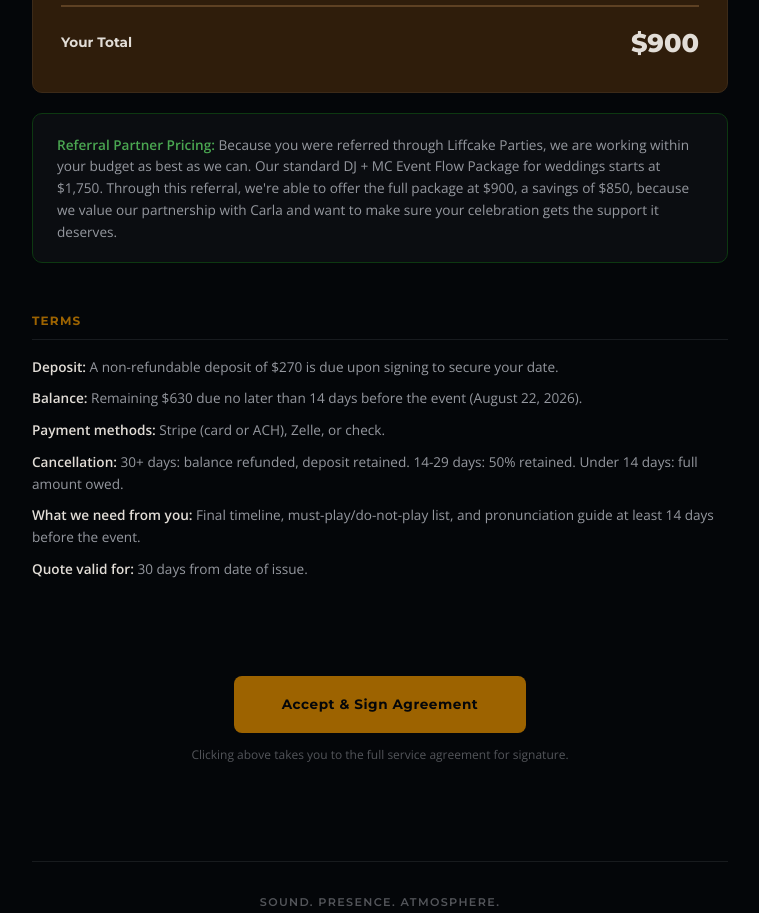
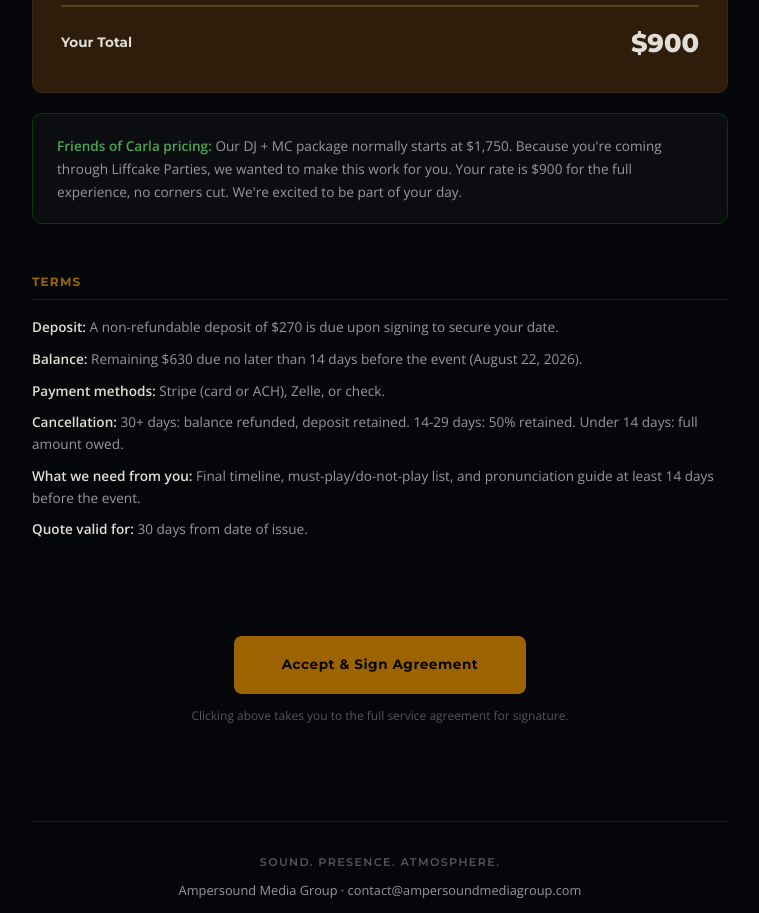
Before and after one commit to afia-amg/ampersound-site, a plain HTML site: page partner-docs/angelica-nathan/quote.html in a window 1280 px wide. Shown: the part 1357-2270 px from the top of the page, without its empty margins (260-1019 px from the left). Drawn offline with nearby package versions, Linux system fonts and the light colour scheme.

Commit message:
copy: simplify referral note to be warm and inviting

```diff
--- a/partner-docs/angelica-nathan/quote.html
+++ b/partner-docs/angelica-nathan/quote.html
@@ -41,7 +41,7 @@ body{font-family:'Open Sans',sans-serif;background:var(--dark);color:var(--text)
 .price-total{display:flex;justify-content:space-between;align-items:center;padding-top:16px;margin-top:8px;border-top:2px solid oklch(40% 0.06 65)}
 .price-total .label{font-family:'Montserrat',sans-serif;font-weight:700;font-size:.85rem;color:var(--text)}
 .price-total .val{font-family:'Montserrat',sans-serif;font-weight:800;font-size:1.6rem;color:var(--text)}
-.referral-note{background:var(--surface);border:1px solid oklch(30% 0.08 145);border-radius:10px;padding:20px 24px;margin-bottom:48px;font-size:.85rem;color:var(--text-dim);line-height:1.6}
+.referral-note{background:var(--surface);border:1px solid oklch(30% 0.08 145);border-radius:10px;padding:20px 24px;margin-bottom:48px;font-size:.85rem;color:var(--text-dim);line-height:1.7}
 .referral-note strong{color:var(--success);font-weight:600}
 .terms-list{display:flex;flex-direction:column;gap:10px}
 .terms-list p{font-size:.85rem;color:var(--text-dim);line-height:1.6}
@@ -107,7 +107,7 @@ body{font-family:'Open Sans',sans-serif;background:var(--dark);color:var(--text)
 </div>
 
 <div class="referral-note">
-<strong>Referral Partner Pricing:</strong> Because you were referred through Liffcake Parties, we are working within your budget as best as we can. Our standard DJ + MC Event Flow Package for weddings starts at $1,750. Through this referral, we're able to offer the full package at $900, a savings of $850, because we value our partnership with Carla and want to make sure your celebration gets the support it deserves.
+<strong>Friends of Carla pricing:</strong> Our DJ + MC package normally starts at $1,750. Because you're coming through Liffcake Parties, we wanted to make this work for you. Your rate is $900 for the full experience, no corners cut. We're excited to be part of your day.
 </div>
 </section>
 
```
